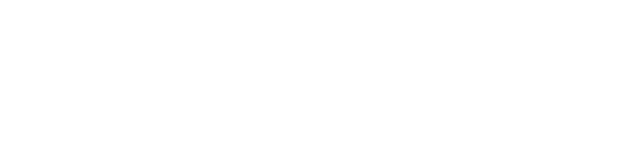
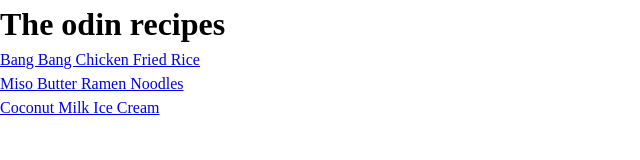
Before and after one commit to Andrew1aptev/TOP-Project-1-recipes, a plain HTML site: page index.html in a window 1280 px wide. Shown: the whole page, without its empty margins (0-640 px from the left). Drawn offline with Linux system fonts and the light colour scheme.

Commit message:
add links to other pages

```diff
--- a/index.html
+++ b/index.html
@@ -10,7 +10,14 @@
 </head>
 
 <body>
-
+    <div class="container">
+        <h1 class="main-title">The odin recipes</h1>
+        <ul class="list">
+            <li class="list-item"><a href="./pages/rice.html" class="list-link">Bang Bang Chicken Fried Rice</a></li>
+            <li class="list-item"><a href="./pages/ramen.html" class="list-link">Miso Butter Ramen Noodles</a></li>
+            <li class="list-item"><a href="./pages/icecream.html" class="list-link">Coconut Milk Ice Cream</a></li>
+        </ul>
+    </div>
     <script src="./js/main.js"></script>
 </body>
 
```
